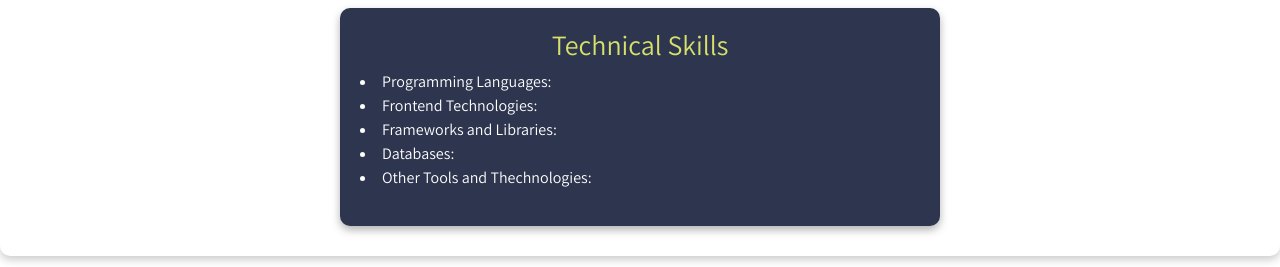
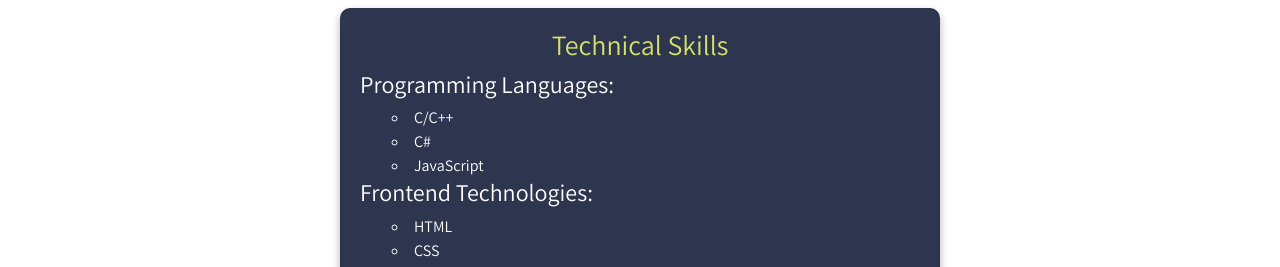
Before and after one commit to kosatkina/kosatkina.github.io, a React (Create React App) app: page / in a window 1280 px wide. Both pictures are taken after a click on the button "Technical Skills". Shown: the part 527-794 px from the top of the page. Built offline with nearby package versions, Linux system fonts and the light colour scheme.

Commit message:
Added subpoints rendering in menu element

```diff
--- a/src/App.jsx
+++ b/src/App.jsx
@@ -44,7 +44,14 @@ function App() {
               <h3>{MENU[selectedBtn].title}</h3>
               <ul className="description-list">
                 {MENU[selectedBtn].description.map((item, index) => (
-                  <li key={index}>{item}</li>
+                  <div key={index} className="item">
+                    <h4>{item.heading}</h4>
+                    <ul>
+                      {item.subpoints.map((point, subIndex) => (
+                        <li key={subIndex}>{point}</li>
+                      ))}
+                    </ul>
+                  </div>
                 ))}
               </ul>
             </div>
--- a/src/data.js
+++ b/src/data.js
@@ -12,31 +12,97 @@ export const MENU = {
     education: {
         title: 'Education',
         description: [
-            'Conestoga College                      (09/2023 - 04/2027',
-            'Samara State Medical University        (09/2009 - 02/2015',
-        ],
+            {
+                heading: 'Conestoga College                      (09/2023 - 04/2027)',
+                subpoints: [
+                    'Software Engineering Technology',
+                ]
+            },
+            {
+                heading: 'Samara State Medical University        (09/2009 - 02/2015)',
+                subpoints: [
+                    'Master of Pharmacy',
+                ]
+            },
+        ]
     },
     skills: {
         title: 'Technical Skills',
         description: [
-            'Programming Languages:',
-            'Frontend Technologies:',
-            'Frameworks and Libraries:',
-            'Databases:',
-            'Other Tools and Thechnologies:',
+            {
+                heading: 'Programming Languages:',
+                subpoints: [
+                    'C/C++',
+                    'C#',
+                    'JavaScript',
+                ]
+            },
+            {
+                heading: 'Frontend Technologies:',
+                subpoints: [
+                    'HTML',
+                    'CSS',
+                    'React',
+                    'UX Design',
+                ]
+            },
+            {
+                heading: 'Frameworks and Libraries:',
+                subpoints: [
+                    '.NET Framework',
+                    'WPF',
+                    'Bootstrap',
+                ]
+            },
+            {
+                heading: 'Databases:',
+                subpoints: [
+                    'MySQL ',
+                ]
+            },
+            {
+                heading: 'Other Tools and Thechnologies:',
+                subpoints: [
+                    'Azure DevOps',
+                    'Git',
+                    'JSON/XML',
+                    'AJAX/jQuery'
+                ]
+            },
         ],
     },
     projects: {
         title: 'Project Work',
         description: [
-            'Personal Portfolio Website',
-            'Cinema Theatre Booking App (Group Project)',
+            {
+                heading: 'Personal Portfolio Website',
+                subpoints: [
+                    'Engineered a portfolio website using React, incorporating reusable components and a modular design system to streamline content updates and optimize front-end development time by 20%.',
+                    'Implemented a modern UI with Bootstrap, ensuring a clean and professional design.',
+                    'Optimized reusability and maintainability by following best practices in component-based development.',
+                    'Deployed on GitHub Pages, enabling seamless accessibility.',
+                ]
+            },
+            {
+                heading: 'Cinema Theatre Booking App (Group Project)',
+                subpoints: [
+                    'Designed and implemented a secure, scalable SQL database to store and manage dynamic booking data, ensuring improving data retrieval speed by 40%',
+                    'Spearheaded the development of reusable C function libraries for data validation, reducing code duplication by 30% and accelerating development cycles.',
+                    'Facilitated in project planning and progress tracking, ensuring adherence to development timelines.',
+                ]
+            },
         ],
     },
     experience: {
         title: 'Work Experience',
         description: [
-            'Store Associate, TJX Canada, Toronto   (11/2018 - 06/2020)',
+            {
+                heading: 'Store Associate, TJX Canada, Toronto   (11/2018 - 06/2020)',
+                subpoints: [
+                    'Optimized daily workflows, improving operational efficiency and reducing errors.',
+                    'Developed strong communication and problem-solving skills, collaborating with team members and customers in a fast-paced environment',
+                ]
+            },
         ],
     },
 };
```
